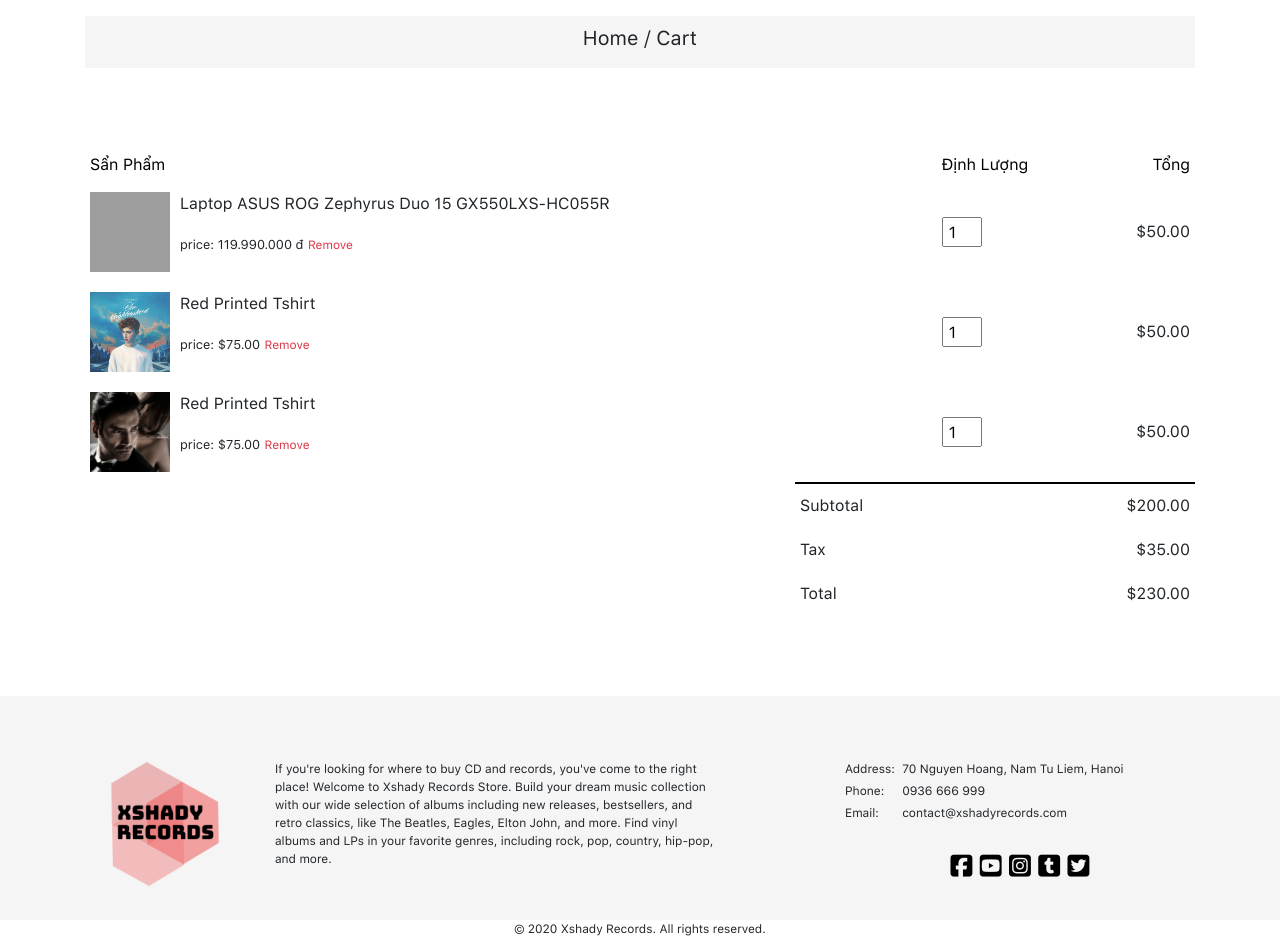
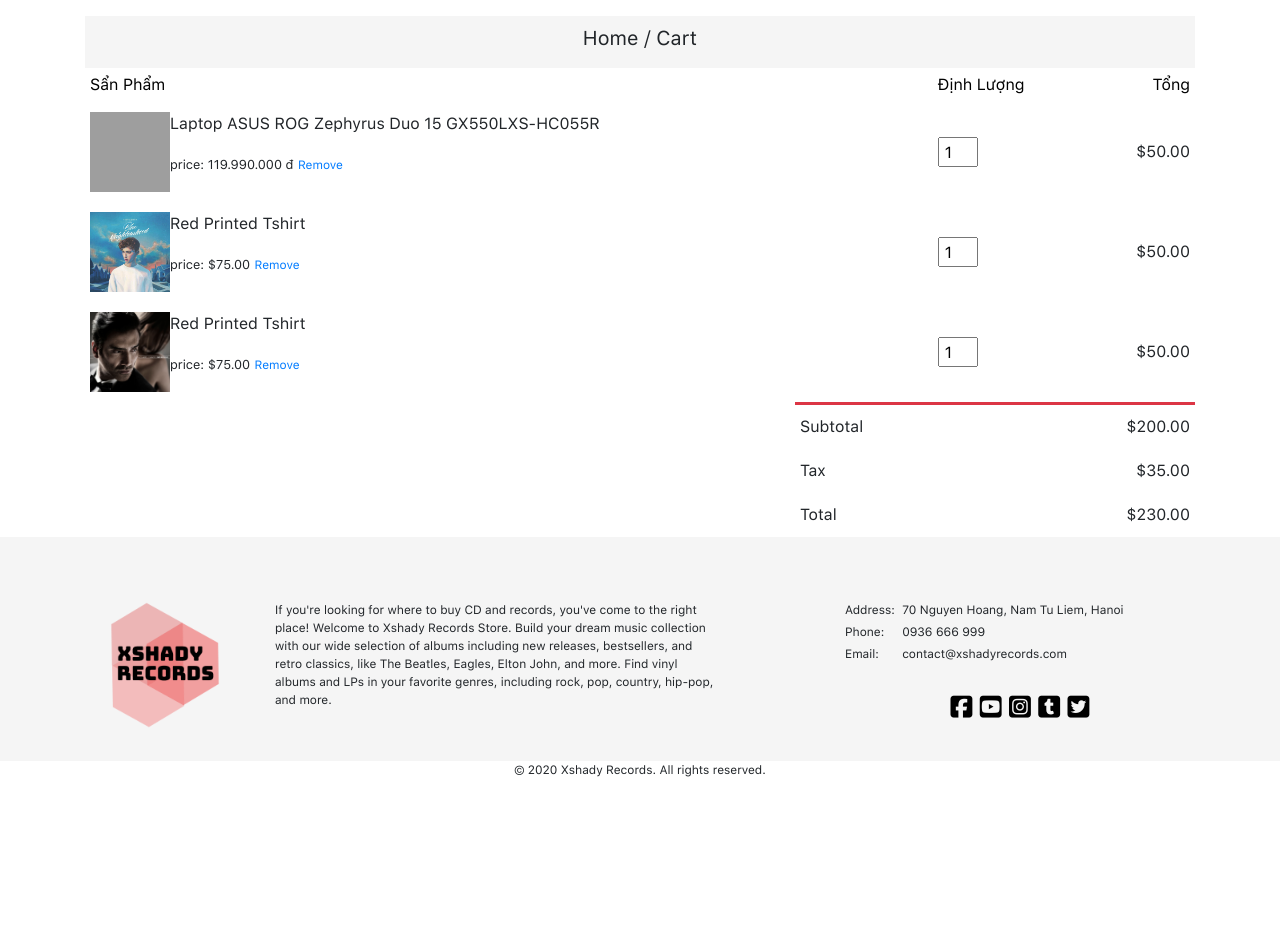
Before and after one commit to quando213/xshadyrecords, a PHP site: page /cart.html in a window 1280 px wide. Shown: the part 193-1130 px from the top of the page. After the commit the page ends 970 px from the top, so only its background shows below. Run offline with PHP 8.4, Linux system fonts and the light colour scheme; some libraries are stand-ins or nearby versions; grey boxes are pictures that could not be loaded.

Commit message:
Fixed cart page, replaced sample artworks with smaller files

```diff
--- a/css/style.css
+++ b/css/style.css
@@ -283,9 +283,7 @@
     cursor: pointer;
 }
 
-.cart-page {
-    margin: 80px auto !important;
-}
+/* CART PAGE */
 
 table {
     width: 100%;
@@ -294,10 +292,7 @@
 
 .cart-info {
     display: flex;
-    flex-wrap: wrap;
 }
-
-/* CART PAGE */
 
 th {
     text-align: left;
@@ -318,18 +313,13 @@
 }
 
 td a {
-    color: #dc3545;
     font-size: 12px;
-}
-td a:hover{
-    cursor: pointer;
-    color: #dc3545;
 }
 
 td img {
     width: 80px;
     height: 80px;
-    margin-right: 10px;
+    object-fit: cover;
 }
 
 .total-price {
@@ -338,7 +328,7 @@
 }
 
 .total-price table {
-    border-top: 2px solid black;
+    border-top: 3px solid #dc3545;
     width: 100%;
     max-width: 400px;
 }
@@ -350,6 +340,7 @@
 th:last-child {
     text-align: right;
 }
+
 .path{
     text-align: center;
     margin: auto;
```
Also changed, not shown: index.html (+39 -3 lines), images/product-image-4.jpg (renamed from images/product-image-4.png).
